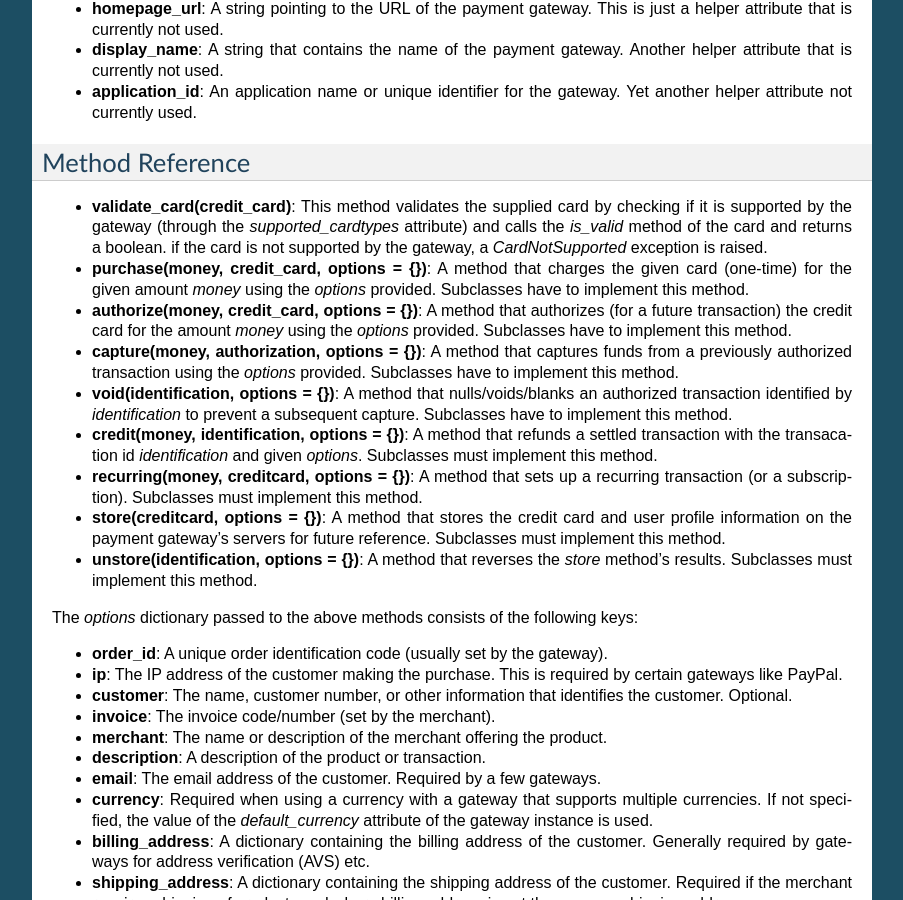
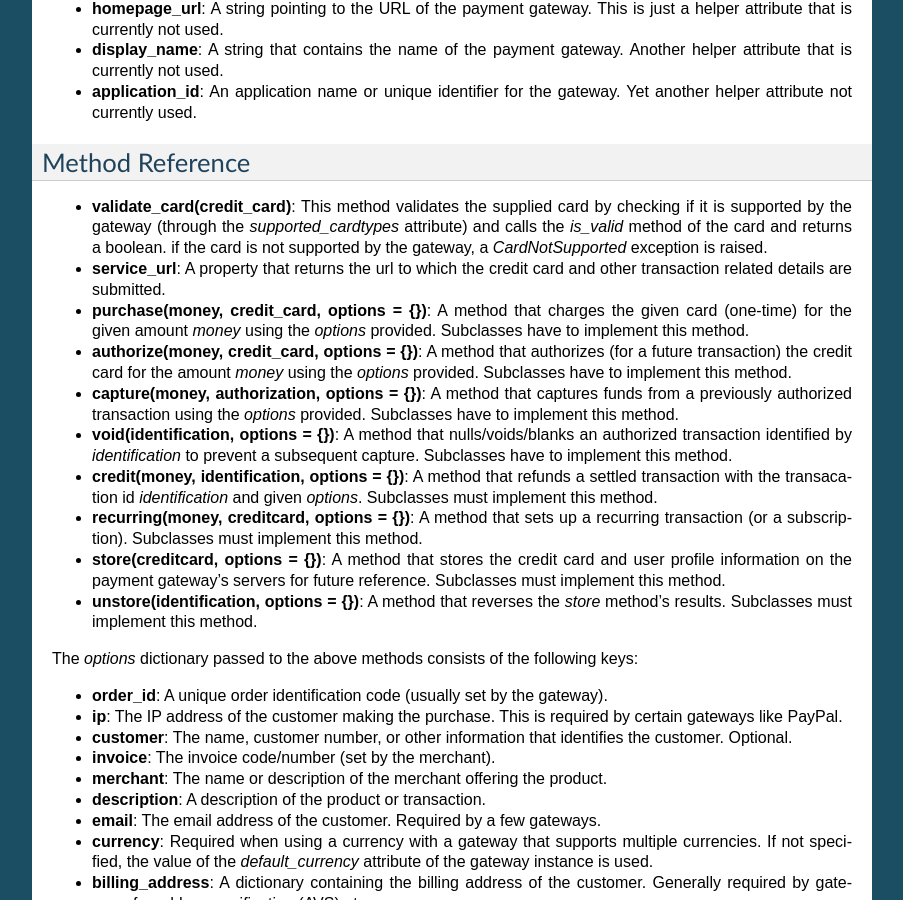
Before and after one commit to agiliq/merchant, a Sphinx documentation site: the page built from docs/gateways.rst, in a window 1280 px wide and 900 px high, scrolled down 515 px. Shown: the whole window, without its empty margins (198-1101 px from the left). Built offline with Sphinx 7.4.7, drawn with Linux system fonts in a browser that asks for light colours.

Commit message:
Docs for the service_url in gateways.

```diff
--- a/docs/gateways.rst
+++ b/docs/gateways.rst
@@ -45,6 +45,8 @@ Method Reference
   attribute) and calls the `is_valid` method of the card and returns a boolean.
   if the card is not supported by the gateway, a `CardNotSupported` exception
   is raised.
+* **service_url**: A property that returns the url to which the credit card
+  and other transaction related details are submitted.
 * **purchase(money, credit_card, options = {})**: A method that charges the
   given card (one-time) for the given amount `money` using the `options`
   provided. Subclasses have to implement this method.
```
